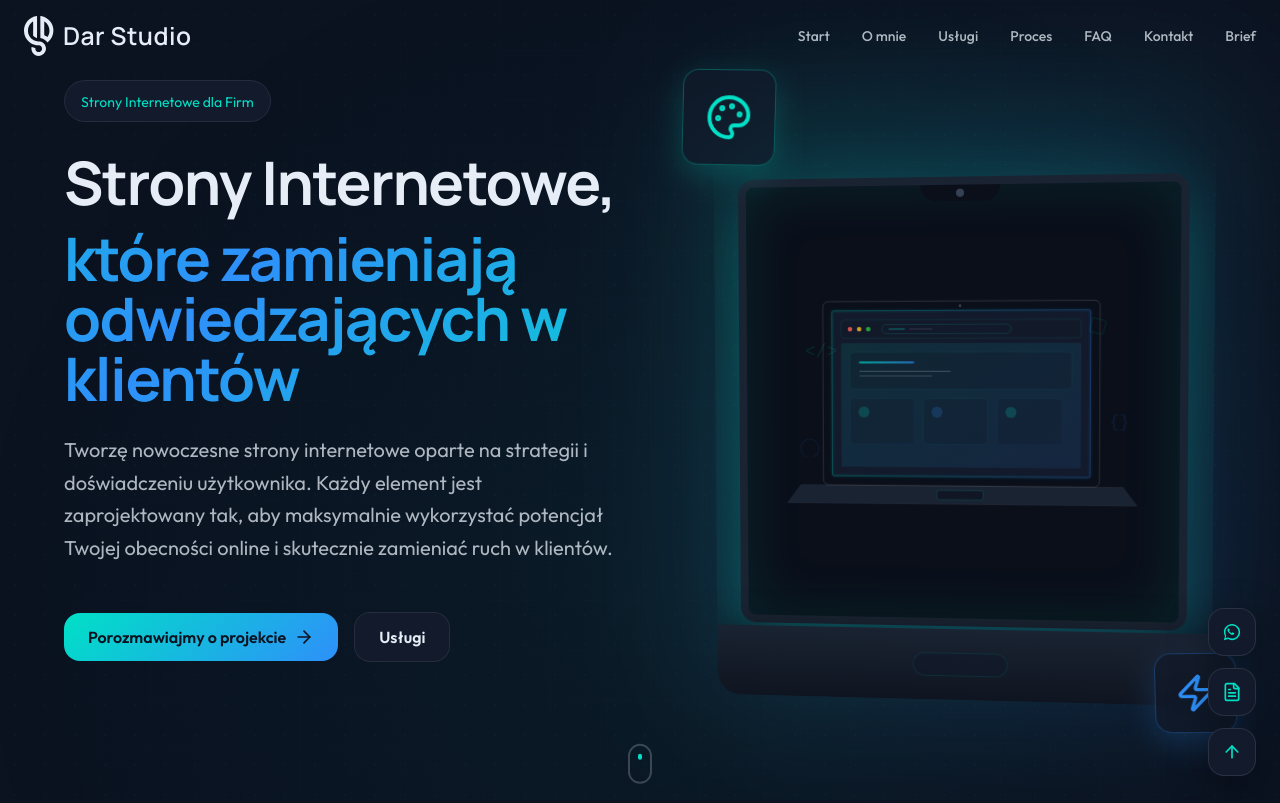
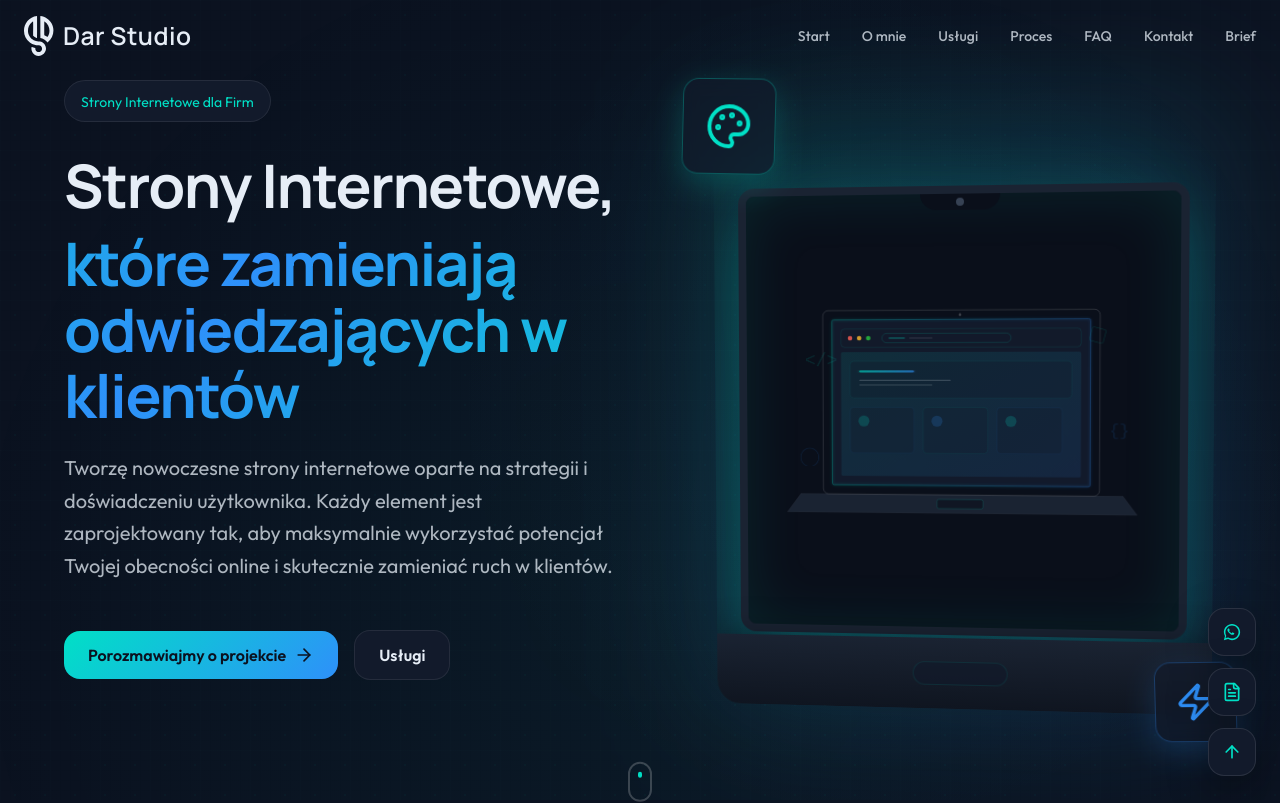
Before and after one commit to Hakuna-Matata0/DarStudio-Next, a Next.js app: page / in a window 1280 px wide. Shown: the top 803 px of the page. Built offline with nearby package versions, Linux system fonts and the light colour scheme.

Commit message:
poprawa napisu na hero

```diff
--- a/src/components/home/hero-section.tsx
+++ b/src/components/home/hero-section.tsx
@@ -184,14 +184,14 @@ function HeroSection() {
           initial={{ opacity: 0, y: 30 }}
           animate={{ opacity: 1, y: 0 }}
           transition={{ duration: 0.8, delay: 0.1, ease: "easeOut" }}
-          className="mb-6"
+          className="mb-6 space-y-3"
           style={{ fontFamily: "var(--font-display)" }}
         >
-          <span className="block text-5xl md:text-6xl lg:text-6xl font-bold mb-4 tracking-tight">
+          <span className="block text-5xl md:text-6xl lg:text-6xl font-bold tracking-tight leading-[1.1]">
             Strony Internetowe,
           </span>
           <motion.span
-            className="block text-5xl md:text-6xl lg:text-6xl font-bold tracking-tight relative inline-block"
+            className="block text-5xl md:text-6xl lg:text-6xl font-bold tracking-tight leading-[1.1] relative inline-block"
             animate={{
               backgroundPosition: ["0% 50%", "100% 50%", "0% 50%"],
             }}
```
